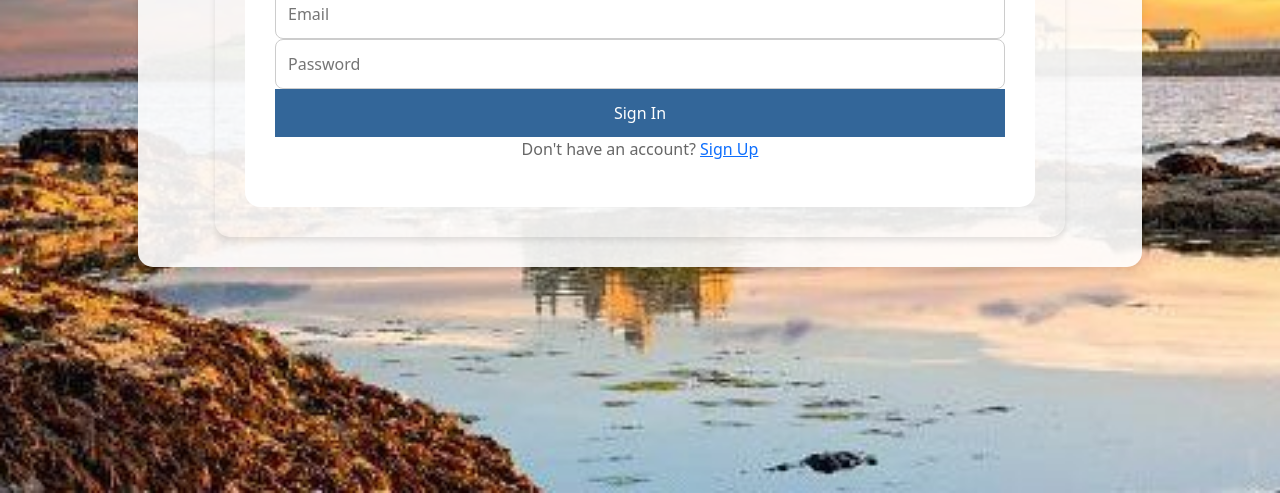
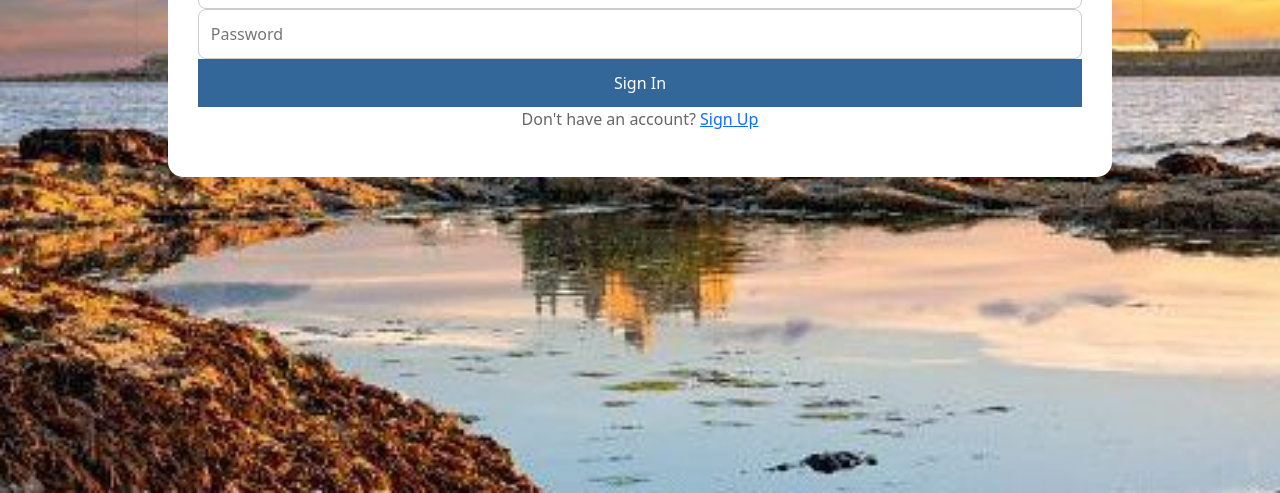
Before and after one commit to ginidino/il74.github.io, a plain HTML site: page login_signup.html in a window 1280 px wide. Shown: the part 307-800 px from the top of the page. Drawn offline with nearby package versions, Linux system fonts and the light colour scheme; a web font is replaced by a local one.

Commit message:
Update login.css

```diff
--- a/css/login.css
+++ b/css/login.css
@@ -19,15 +19,6 @@ body {
 
 h1 {
   text-align: center;
-}
-
-.window {
-  background-color: rgba(255, 255, 255, 0.9);
-  width: 90%;
-  margin: 0 auto;
-  padding: 30px;
-  border-radius: 15px;
-  box-shadow: 0 4px 6px rgba(0, 0, 0, 0.1);
 }
 
 .header {
```
